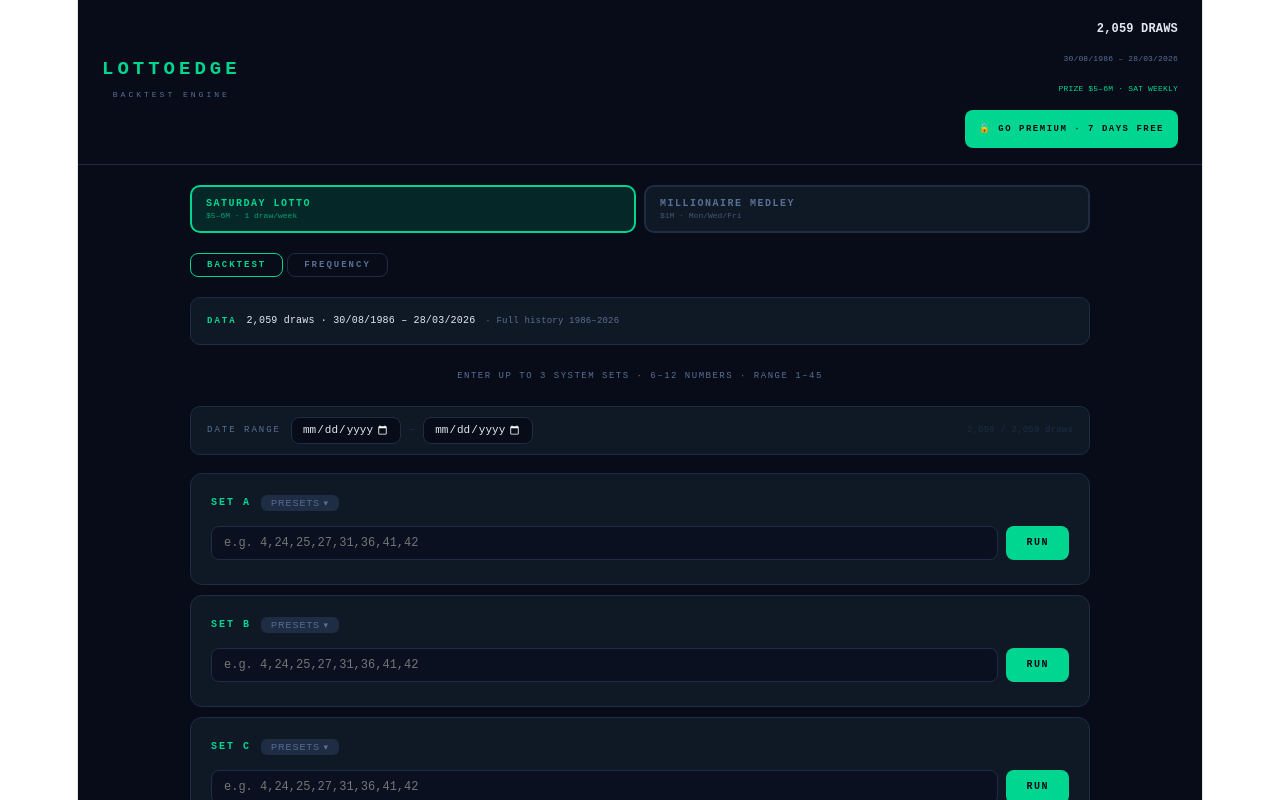
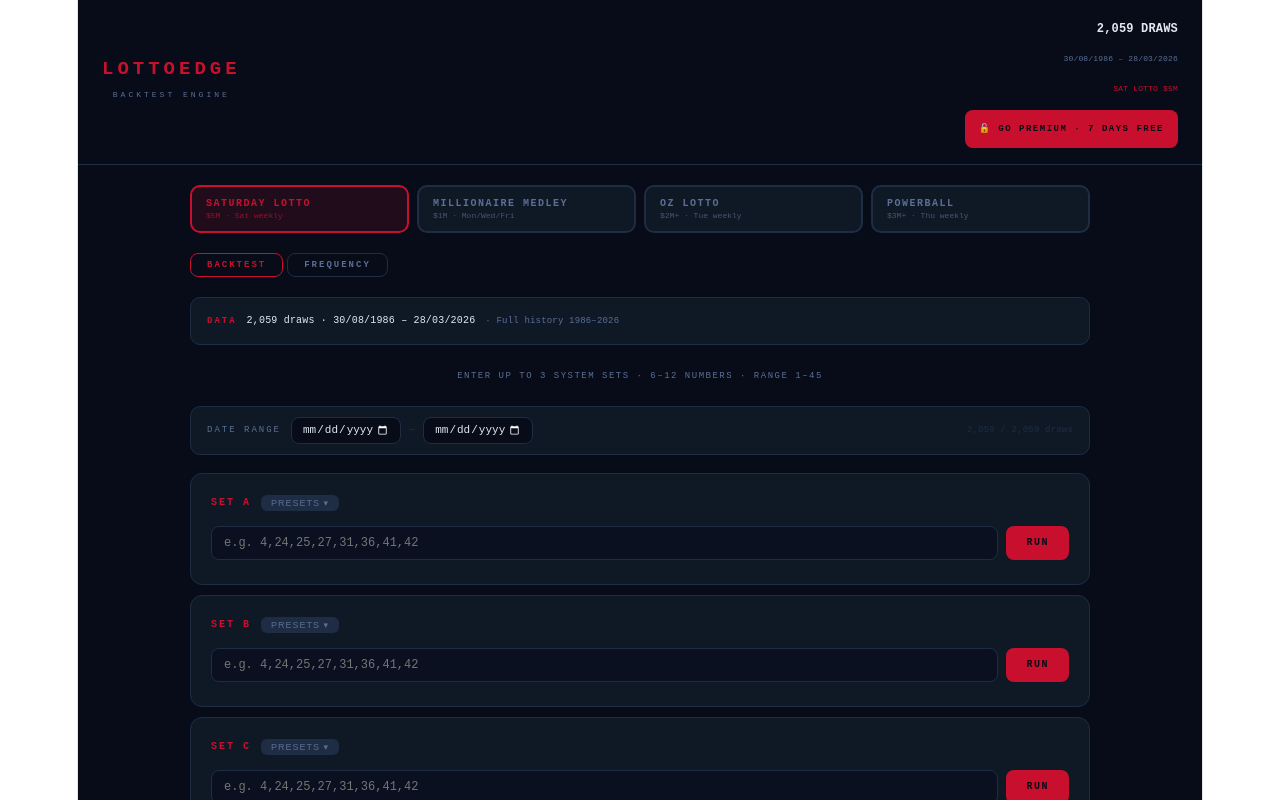
Before and after one commit to kaneodriscoll-code/lottoedge, a React (Vite) app: page / in a window 1280 px wide. Shown: the top 800 px of the page. Built offline with nearby package versions, Linux system fonts and the light colour scheme.

Commit message:
Add 4-game tabs with official Lotterywest colors (SAT red, MM gold, OZ green, PB navy)

```diff
--- a/src/App.jsx
+++ b/src/App.jsx
@@ -2319,6 +2319,18 @@
   {group:"S10",label:"S10 Best ★★★",nums:"4,5,24,25,27,31,36,39,41,42"},
 ];
 
+const OZ_DRAWS = [];
+const PB_DRAWS = [];
+const OZ_PRESETS = [];
+const PB_PRESETS = [];
+
+const GAMES = {
+  sat:{label:"SATURDAY LOTTO",sub:"$5M · Sat weekly",    prize:5000000,label1:"SAT LOTTO $5M",  accent:"#C8102E",draws:SAT_DRAWS,presets:SAT_PRESETS,history:"Full history 1986–2026"},
+  mm: {label:"MILLIONAIRE MEDLEY",sub:"$1M · Mon/Wed/Fri",prize:1000000,label1:"MM $1M",          accent:"#F5A800",draws:MM_DRAWS, presets:MM_PRESETS, history:"Full MM history since inception"},
+  oz: {label:"OZ LOTTO",          sub:"$2M+ · Tue weekly", prize:2000000,label1:"OZ LOTTO $2M+",  accent:"#00843D",draws:OZ_DRAWS, presets:OZ_PRESETS, history:"Oz Lotto draw data — coming soon"},
+  pb: {label:"POWERBALL",         sub:"$3M+ · Thu weekly", prize:3000000,label1:"POWERBALL $3M+", accent:"#1B1464",draws:PB_DRAWS, presets:PB_PRESETS, history:"Powerball draw data — coming soon"},
+};
+
 function NumberBall({n,highlight,size=32}) {
   return (
     <span style={{
@@ -2438,7 +2450,12 @@
 function FrequencyTab({draws}) {
   const freq=getFrequency(draws);
   const sorted=Object.entries(freq).sort((a,b)=>b[1]-a[1]);
-  const max=sorted[0][1];
+  const max=sorted[0]?.[1]||1;
+  if(!draws.length) return (
+    <div style={{textAlign:"center",padding:"60px 20px",color:"#5a6f96",fontSize:11,letterSpacing:1}}>
+      DRAW DATA COMING SOON
+    </div>
+  );
   return (
     <div>
       <div style={{color:"#5a6f96",fontSize:10,marginBottom:14}}>{draws.length.toLocaleString()} draws analysed</div>
@@ -2474,11 +2491,12 @@
   const [showPaywall, setShowPaywall] = useState(false);
   const [dateFrom,setDateFrom]=useState("");
   const [dateTo,setDateTo]=useState("");
-  const currentDraws=game==="sat"?SAT_DRAWS:MM_DRAWS;
-  const prize1=game==="sat"?5000000:1000000;
-  const label1=game==="sat"?"SAT LOTTO $5M":"MM $1M";
-  const presets=game==="sat"?SAT_PRESETS:MM_PRESETS;
-  const accent=game==="sat"?"#00d68f":"#f5a623";
+  const gc=GAMES[game]??GAMES.sat;
+  const currentDraws=gc.draws;
+  const prize1=gc.prize;
+  const label1=gc.label1;
+  const presets=gc.presets;
+  const accent=gc.accent;
   const dateRange=currentDraws.length>0?`${currentDraws[currentDraws.length-1].date} – ${currentDraws[0].date}`:"";
 
   const runSet=i=>{
@@ -2524,7 +2542,7 @@
         <div style={{textAlign:"right",display:"flex",flexDirection:"column",alignItems:"flex-end",gap:4}}>
           <div style={{color:"#e2e8f0",fontWeight:700,fontSize:12}}>{currentDraws.length.toLocaleString()} DRAWS</div>
           <div style={{color:"#5a6f96",fontSize:8}}>{dateRange}</div>
-          <div style={{color:"var(--acc)",fontSize:8}}>{game==="sat"?"PRIZE $5–6M · SAT WEEKLY":"PRIZE $1M · MON/WED/FRI"}</div>
+          <div style={{color:"var(--acc)",fontSize:8}}>{gc.label1.toUpperCase()}</div>
           <a href="https://buy.stripe.com/00w00j4wXgX1adS0hX6Zy00" target="_blank" rel="noopener noreferrer" style={{
             background:"var(--acc)",color:"#070c18",fontWeight:900,fontSize:9,
             letterSpacing:1.5,padding:"6px 14px",borderRadius:8,textDecoration:"none",
@@ -2534,13 +2552,13 @@
       </div>
 
       <div style={{maxWidth:900,margin:"0 auto",padding:"20px 16px"}}>
-        <div style={{display:"flex",gap:8,marginBottom:20}}>
-          {[{id:"sat",label:"SATURDAY LOTTO",sub:"$5–6M · 1 draw/week"},{id:"mm",label:"MILLIONAIRE MEDLEY",sub:"$1M · Mon/Wed/Fri"}].map(g=>(
-            <button key={g.id} onClick={()=>switchGame(g.id)} style={{
-              flex:1,padding:"11px 14px",borderRadius:10,cursor:"pointer",fontFamily:"inherit",textAlign:"left",
-              background:game===g.id?"var(--acc-dim)":"#0f1926",
-              border:`2px solid ${game===g.id?"var(--acc)":"#1e2d44"}`,
-              color:game===g.id?"var(--acc)":"#5a6f96",transition:"all 0.2s",
+        <div style={{display:"flex",gap:8,marginBottom:20,flexWrap:"wrap"}}>
+          {Object.entries(GAMES).map(([id,g])=>(
+            <button key={id} onClick={()=>switchGame(id)} style={{
+              flex:"1 1 140px",padding:"11px 14px",borderRadius:10,cursor:"pointer",fontFamily:"inherit",textAlign:"left",
+              background:game===id?g.accent+"22":"#0f1926",
+              border:`2px solid ${game===id?g.accent:"#1e2d44"}`,
+              color:game===id?g.accent:"#5a6f96",transition:"all 0.2s",
             }}>
               <div style={{fontWeight:800,fontSize:10,letterSpacing:1.5}}>{g.label}</div>
               <div style={{fontSize:8,marginTop:2,opacity:0.7}}>{g.sub}</div>
@@ -2562,15 +2580,21 @@
           <div style={{display:"flex",alignItems:"center",gap:10}}>
             <span style={{color:"var(--acc)",fontWeight:800,fontSize:9,letterSpacing:2}}>DATA</span>
             <span style={{color:"#e2e8f0",fontSize:10}}>{currentDraws.length.toLocaleString()} draws · {dateRange}</span>
-            <span style={{color:"#5a6f96",fontSize:9}}>· {game==="sat"?"Full history 1986–2026":"Full MM history since inception"}</span>
+            <span style={{color:"#5a6f96",fontSize:9}}>· {gc.history}</span>
           </div>
         </div>
 
         {tab==="backtest"&&(
           <div>
-            <div style={{color:"#5a6f96",fontSize:9,letterSpacing:1.5,textAlign:"center",marginBottom:16}}>
+            {!currentDraws.length&&(
+              <div style={{textAlign:"center",padding:"60px 20px",color:"#5a6f96",fontSize:11,letterSpacing:1}}>
+                DRAW DATA COMING SOON
+              </div>
+            )}
+            {!!currentDraws.length&&<div style={{color:"#5a6f96",fontSize:9,letterSpacing:1.5,textAlign:"center",marginBottom:16}}>
               ENTER UP TO 3 SYSTEM SETS · 6–12 NUMBERS · RANGE 1–45
-            </div>
+            </div>}
+            {!!currentDraws.length&&<>
             <div style={{background:"#0f1926",border:"1px solid #1e2d44",borderRadius:10,padding:"10px 16px",marginBottom:18,display:"flex",alignItems:"center",flexWrap:"wrap",gap:10}}>
               <span style={{color:"#5a6f96",fontSize:9,letterSpacing:2,flexShrink:0}}>DATE RANGE</span>
               <div style={{display:"flex",alignItems:"center",gap:8,flexWrap:"wrap",flex:1}}>
@@ -2603,6 +2627,7 @@
                 padding:"13px 40px",fontWeight:900,fontSize:10,cursor:"pointer",letterSpacing:2,fontFamily:"inherit",
               }}>▶ RUN ALL SETS</button>
             </div>
+            </>}
           </div>
         )}
 
```
